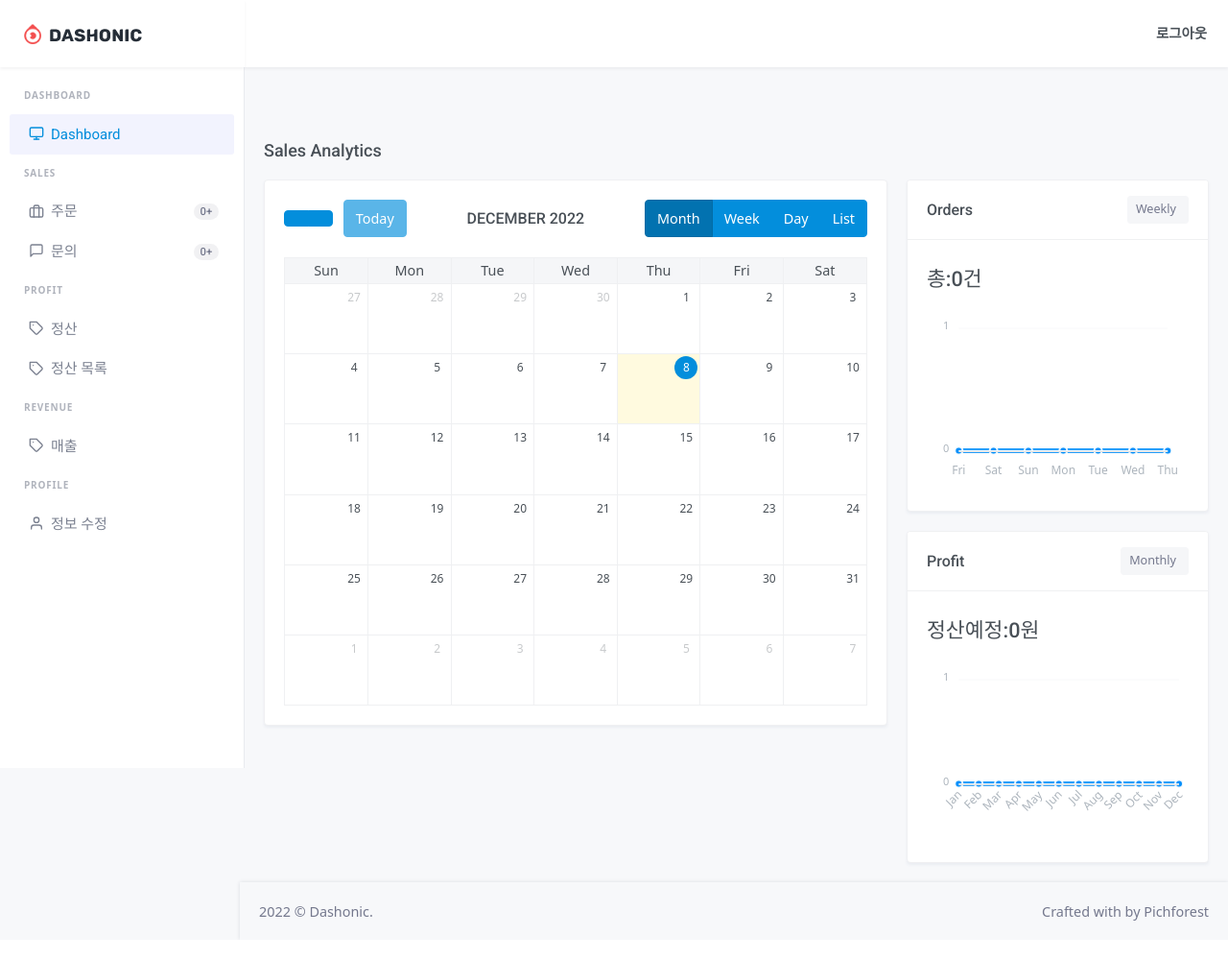
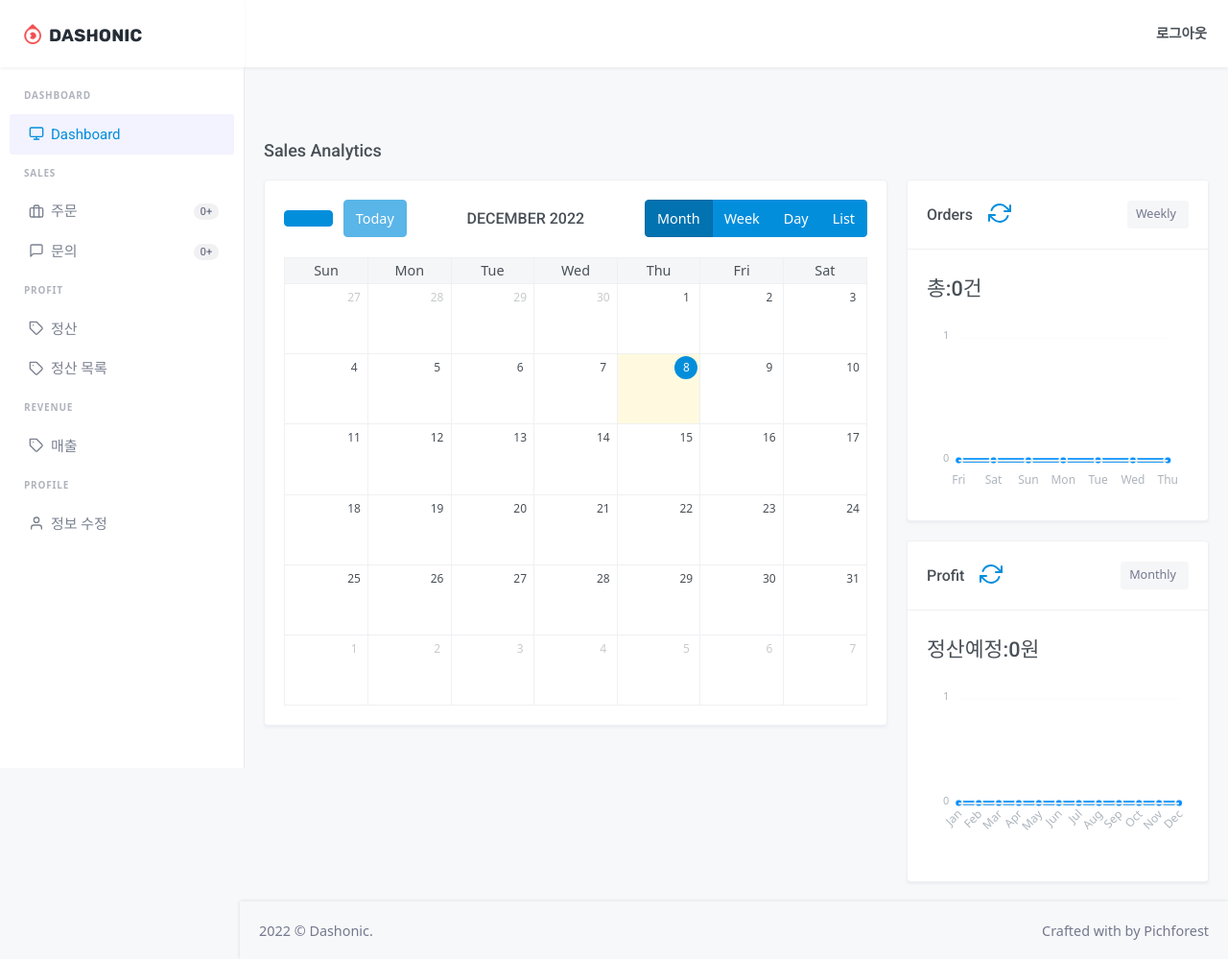
Before and after one commit to newsoft111/utoville-ecommerce-seller, a Django app: page / in a window 1280 px wide. Shown: the whole page at 96% size. Run offline with Django 4.2, Linux system fonts and the light colour scheme; a user stored in the database is signed in; tables that the repository leaves empty hold one stand-in row (values such as "Sample post"); lists and menus that the app fills with data are empty; some libraries are stand-ins or nearby versions.

Commit message:
정보수정

```diff
--- a/order/views.py
+++ b/order/views.py
@@ -104,11 +104,14 @@ class OrderPreview(View):
 		self.start_date = self.end_date - timedelta(days=7)
 		q &= Q(order__payment__paid_at__range = [self.start_date, self.end_date])
 
-		order_items_cache = cache.get(f'{request.user}_order_items')
-		if order_items_cache is not None:
-			order_items = order_items_cache
+		if request.GET.get('cache') == 'reload':
+			order_items = OrderItem.objects.filter(q)
 		else:
-			order_items = OrderItem.objects.filter(q)
+			order_items_cache = cache.get(f'{request.user}_order_items')
+			if order_items_cache is not None:
+				order_items = order_items_cache
+			else:
+				order_items = OrderItem.objects.filter(q)
 
 		#월별
 		if request.GET.get('standard') == 'Monthly':
--- a/profit/views.py
+++ b/profit/views.py
@@ -106,16 +106,18 @@ class ProfitPreview(View):
 		q &= Q(seller=request.user)
 		q &= Q(created_at__range=[self.start_date, self.end_date])
 
-
-		profit_items_cache = cache.get(f'{request.user}_profit_items')
-		if profit_items_cache is not None:
-			profit_done_objs = profit_items_cache
+		if request.GET.get('cache') == 'reload':
+			profit_done_objs = OrderItem.objects.filter(q)
 		else:
-			profit_done_objs = ProfitDone.objects.filter(q)
+			profit_items_cache = cache.get(f'{request.user}_profit_items')
+			if profit_items_cache is not None:
+				profit_done_objs = profit_items_cache
+			else:
+				profit_done_objs = ProfitDone.objects.filter(q)
 
 
-		self.date_format = "%b"
-		chart_data = self.monthly()
+			self.date_format = "%b"
+			chart_data = self.monthly()
 
 
 		for items in profit_done_objs:
--- a/templates/main/index.html
+++ b/templates/main/index.html
@@ -34,46 +34,74 @@ a.fc-daygrid-more-link, .fc-timegrid-more-link-inner {
 			</div>
 			<div class="col-lg-4">
 				<div class="card">
-					<div class="card-header justify-content-between d-flex align-items-center">
+					<div class="card-header d-flex align-items-center">
 						<h4 class="card-title">Orders</h4>
-						<div class="dropdown">
+
+						<button type="button" class="btn btn-primary bg-white border-0 ms-1" id="order-reload-btn" onclick="get_order_preview_data('reload');" data-order-value="">
+							<i class="icon nav-icon text-primary" data-feather="refresh-cw"></i>
+						</button>
+
+						<div class="dropdown ms-auto">
 							<a class="dropdown-toggle btn btn-light btn-sm" href="#" data-bs-toggle="dropdown" aria-haspopup="true" aria-expanded="false">
 								<span class="text-muted" id="order-preview-text">Weekly
 								<i class="mdi mdi-chevron-down ms-1"></i></span>
 							</a>
 
 							<div class="dropdown-menu">
-								<a class="dropdown-item" href="#!" onclick="get_order_preview_data('Monthly');">Monthly</a>
-								<a class="dropdown-item" href="#!" onclick="get_order_preview_data('Weekly');">Weekly</a>
+								<a class="dropdown-item" href="#!" onclick="set_order_value('Monthly');">Monthly</a>
+								<a class="dropdown-item" href="#!" onclick="set_order_value('Weekly');">Weekly</a>
 							</div>
 						</div>
 					</div><!-- end card header -->
+
 					<div class="card-body">
+						<div class="text-center d-none" id="order-preview-chart-spinner">
+							<div class="spinner-border text-primary" role="status">
+								<span class="visually-hidden">Loading...</span>
+							</div>
+						</div>
+
+						<div>
 							<div class="d-flex justify-content-between">
 								<div>
 									<h4 class="mt-2 font-weight-bold mb-2 d-flex align-items-center" id="order-preview-value"></h4>
 								</div>
 							</div>
 
+
 							<div id="order-preview-chart" class="apex-charts"></div>
+						</div>
 					</div>
 				</div><!--end card-->
 
 				<div class="card">
-					<div class="card-header justify-content-between d-flex align-items-center">
+					<div class="card-header d-flex align-items-center">
 						<h4 class="card-title">Profit</h4>
-						<div class="dropdown">
+
+						<button type="button" class="btn btn-primary bg-white border-0 ms-1" id="profit-reload-btn" onclick="get_profit_preview_data('reload');" data-profit-value="">
+							<i class="icon nav-icon text-primary" data-feather="refresh-cw"></i>
+						</button>
+
+						<div class="dropdown ms-auto">
 							<a class="dropdown-toggle btn btn-light btn-sm" href="#" data-bs-toggle="dropdown" aria-haspopup="true"
 								aria-expanded="false"><span class="text-muted">Monthly<i
 										class="mdi mdi-chevron-down ms-1"></i></span>
 							</a>
 
 							<div class="dropdown-menu">
-								<a class="dropdown-item" href="#">Monthly</a>
+								<a class="dropdown-item" href="#!" onclick="set_profit_value('Monthly');">Monthly</a>
 							</div>
 						</div>
 					</div><!-- end card header -->
 					<div class="card-body">
+						<div class="text-center d-none" id="profit-preview-chart-spinner">
+							<div class="spinner-border text-primary" role="status">
+								<span class="visually-hidden">Loading...</span>
+							</div>
+						</div>
+
+
+						<div>
 							<div class="d-flex justify-content-between">
 								<div>
 									<h4 class="mt-2 font-weight-bold mb-2 d-flex align-items-center" id="profit-preview-value"></h4>
@@ -81,6 +109,7 @@ a.fc-daygrid-more-link, .fc-timegrid-more-link-inner {
 							</div>
 
 							<div id="profit-preview-chart" class="apex-charts"></div>
+						</div>
 					</div>
 				</div><!--end card-->
 			</div>
@@ -195,28 +224,46 @@ var order_chart_options={
 var order_chart = new ApexCharts(document.querySelector("#order-preview-chart"), order_chart_options);
 order_chart.render();
 
-async function get_order_preview_data(value) {
+function set_order_value(value) {
 	if (isEmpty(value)) {
 		value = 'Weekly';
 	}
+	document.querySelector("#order-reload-btn").dataset.value=value;
+	get_order_preview_data();
+}
+
+async function get_order_preview_data(cache) {
+	if (isEmpty(cache)) {
+		cache = '';
+	}
+
+	value = document.querySelector("#order-reload-btn").dataset.value;
 
 	document.querySelector("span[id=order-preview-text]").innerHTML = `${value}<i class="mdi mdi-chevron-down ms-1"></i></span>`;
 	document.querySelector("#order-preview-chart").innerHTML = '';
 
-    const response = await fetch(`{% url 'order:preview' %}?standard=${value}`,
+	spinner = document.querySelector("#order-preview-chart-spinner");
+	spinner.classList.remove('d-none');
+
+    const response = await fetch(`{% url 'order:preview' %}?standard=${value}&cache=${cache}`,
 	{
 		method: "GET",
 	})
 	.then(response => response.json())
 	.then(data => {
+		spinner.className += ' d-none';
+
 		console.log(data.chart_data);
 		document.querySelector('h4[id=order-preview-value]').innerHTML = '총:' + data.count + '건';
 		order_chart.updateSeries([{
 			data: data.chart_data
 		}])
 	});
+
+
+
 }
-get_order_preview_data();
+set_order_value();
 
 
 /*Profit Charts*/
@@ -248,15 +295,29 @@ var profit_chart_options={
 var profit_chart = new ApexCharts(document.querySelector("#profit-preview-chart"), profit_chart_options);
 profit_chart.render();
 
-async function get_profit_preview_data(value) {
+
+function set_profit_value(value) {
 	if (isEmpty(value)) {
 		value = 'Monthly';
 	}
+	document.querySelector("#profit-reload-btn").dataset.value=value;
+	get_profit_preview_data();
+}
+
+
+async function get_profit_preview_data(cache) {
+	if (isEmpty(cache)) {
+		cache = '';
+	}
+
+	value = document.querySelector("#profit-reload-btn").dataset.value;
 
 	//document.querySelector("span[id=order-preview-text]").innerHTML = `${value}<i class="mdi mdi-chevron-down ms-1"></i></span>`;
 	document.querySelector("#profit-preview-chart").innerHTML = '';
 
-    const response = await fetch(`{% url 'profit:preview' %}?standard=${value}`,
+	document.querySelector("#profit-preview-chart-spinner").classList.remove('d-none');
+
+    const response = await fetch(`{% url 'profit:preview' %}?standard=${value}&cache=${cache}`,
 	{
 		method: "GET",
 	})
@@ -267,6 +328,8 @@ async function get_profit_preview_data(value) {
 			data: data.chart_data
 		}])
 	});
+
+	document.querySelector("#profit-preview-chart-spinner").className += ' d-none';
 }
 get_profit_preview_data();
 
```
Lines whose indentation alone changed are shown as unchanged.
